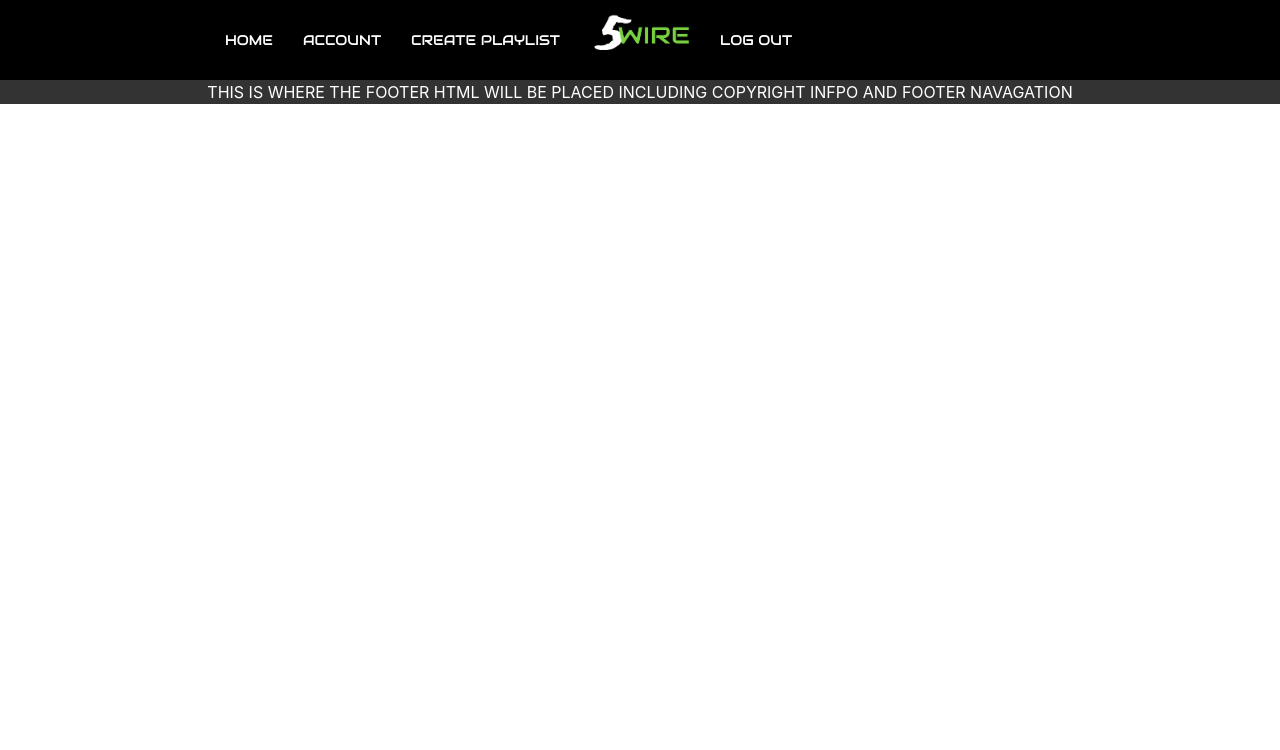
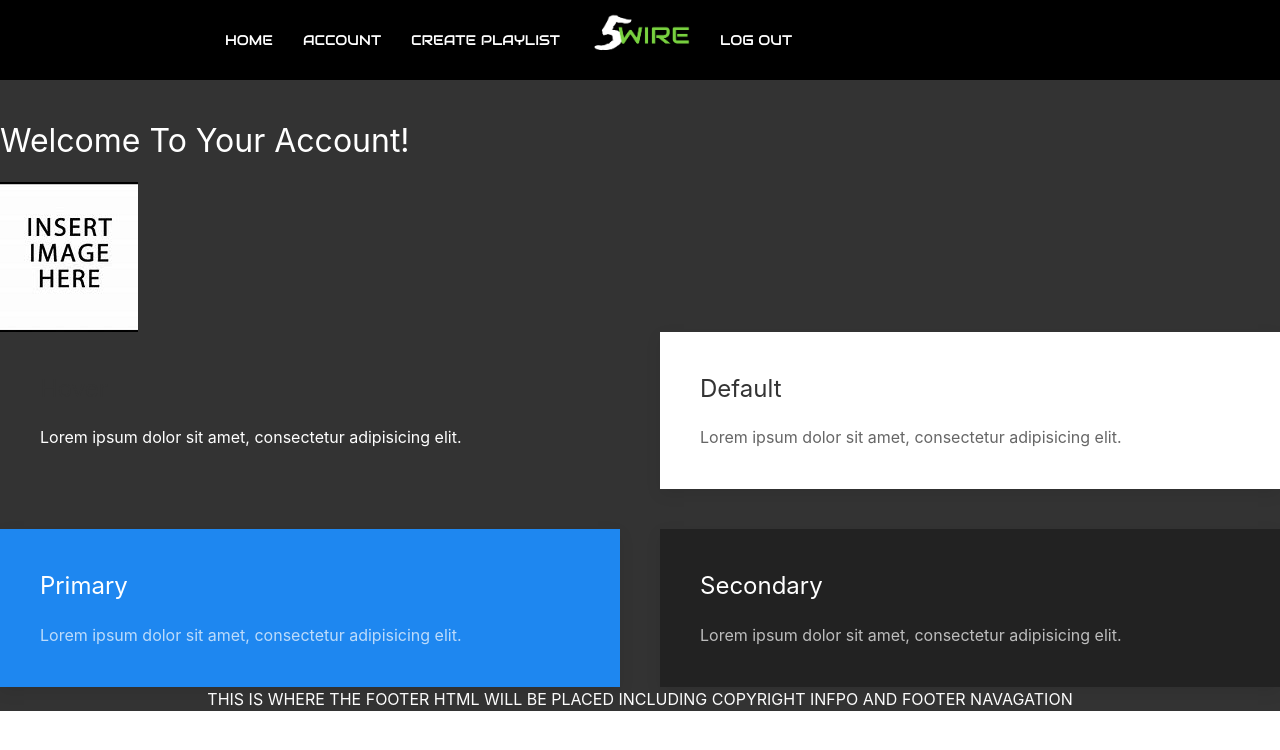
Before and after one commit to nickkdb/Group5-Proj2, a website: page public/account.html in a window 1280 px wide. Drawn offline with nearby package versions, Linux system fonts and the light colour scheme.

Commit message:
added to the account page/saved playlist boxes

```diff
--- a/public/account.html
+++ b/public/account.html
@@ -7,6 +7,7 @@
     <link rel="preconnect" href="https://fonts.gstatic.com">
     <link href="https://fonts.googleapis.com/css2?family=Audiowide&display=swap" rel="stylesheet">
     <link rel="stylesheet" href="css/styles.css">
+    <link rel="stylesheet" type="text/css" href="semantic/dist/semantic.min.css">
     <title>5Wire</title>
   </head>
   <body>
@@ -14,7 +15,40 @@
     language="javascript"
     type="text/javascript"
     src="js/header.js"
-  ></script>
+    ></script>
+    <h2>Welcome To Your Account!</h2>
+
+
+    <div class="ui placeholder">
+      <div class= "image"> <img src="../images/placeholder.jpg"></div>
+    </div>
+
+    <div class="uk-child-width-1-2@s uk-grid-match" uk-grid>
+      <div>
+          <div class="uk-card uk-card-hover uk-card-body">
+              <h3 class="uk-card-title">Hover</h3>
+              <p>Lorem ipsum dolor sit amet, consectetur adipisicing elit.</p>
+          </div>
+      </div>
+      <div>
+          <div class="uk-card uk-card-default uk-card-hover uk-card-body">
+              <h3 class="uk-card-title">Default</h3>
+              <p>Lorem ipsum dolor sit amet, consectetur adipisicing elit.</p>
+          </div>
+      </div>
+      <div>
+          <div class="uk-card uk-card-primary uk-card-hover uk-card-body uk-light">
+              <h3 class="uk-card-title">Primary</h3>
+              <p>Lorem ipsum dolor sit amet, consectetur adipisicing elit.</p>
+          </div>
+      </div>
+      <div>
+          <div class="uk-card uk-card-secondary uk-card-hover uk-card-body uk-light">
+              <h3 class="uk-card-title">Secondary</h3>
+              <p>Lorem ipsum dolor sit amet, consectetur adipisicing elit.</p>
+          </div>
+      </div>
+  </div>
 
     <script
       language="javascript"
@@ -23,5 +57,7 @@
     ></script>
     <script src="https://cdn.jsdelivr.net/npm/uikit@3.5.16/dist/js/uikit.min.js"></script>
     <script src="https://cdn.jsdelivr.net/npm/uikit@3.5.16/dist/js/uikit-icons.min.js"></script>
+    <script src="https://code.jquery.com/jquery-3.1.1.min.js" integrity="sha256-hVVnYaiADRTO2PzUGmuLJr8BLUSjGIZsDYGmIJLv2b8=" crossorigin="anonymous"></script>
+    <script src="semantic/dist/semantic.min.js"></script>
   </body>
 </html>
--- a/public/css/styles.css
+++ b/public/css/styles.css
@@ -141,4 +141,7 @@ h1 {
 }
 #forgot:hover {
     color: #78d13f;
-   }
+}
+h2 {
+    color: white;
+}
```
Also changed, not shown: public/images/placeholder.jpg (added).
